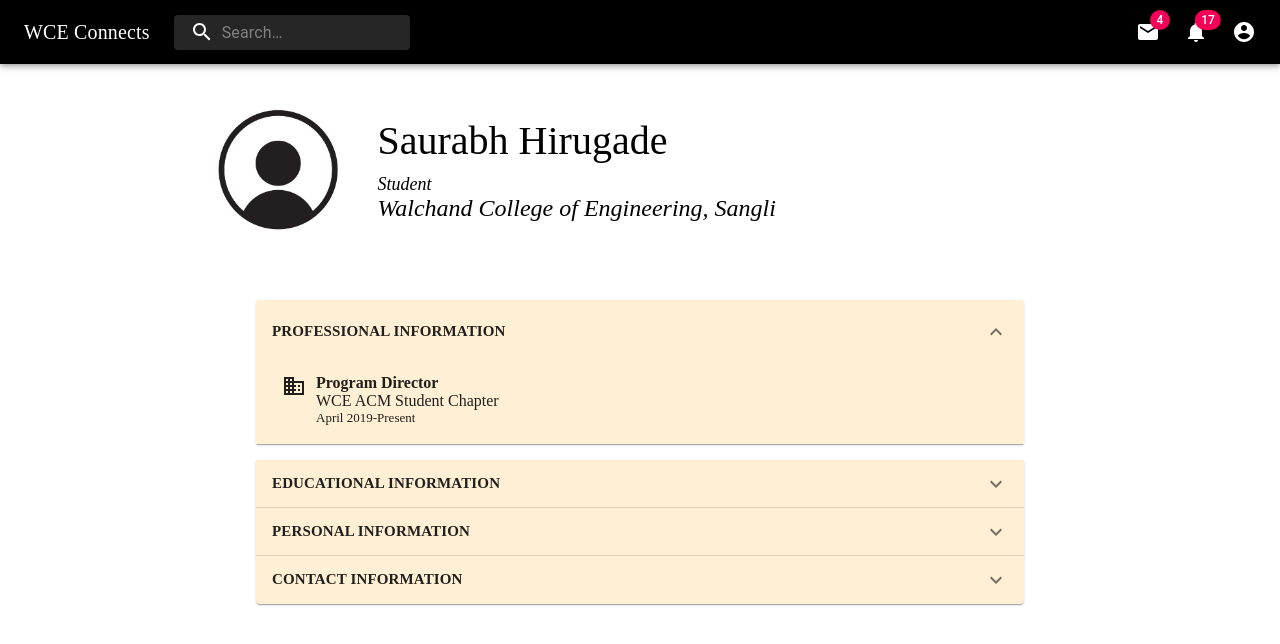
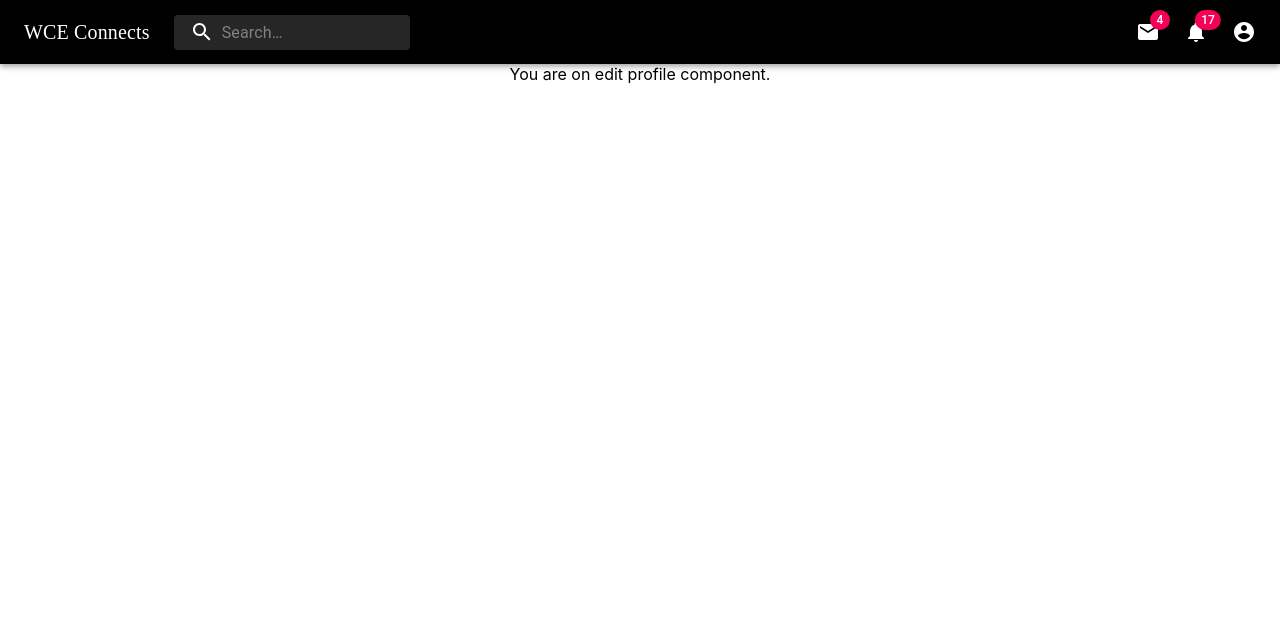
Before and after one commit to Webmaster-WCE/WCE-Connects, a React (Create React App) app: page /u/profile/userid/edit in a window 1280 px wide. Shown: the top 644 px of the page. Built offline with nearby package versions, Linux system fonts and the light colour scheme; a web font is replaced by a local one.

Commit message:
Updated EditProfile

```diff
--- a/src/Components/LoggedIn/profile/EditProfile.js
+++ b/src/Components/LoggedIn/profile/EditProfile.js
@@ -1,232 +1,11 @@
 import React from 'react'
-import Avatar from '@material-ui/core/Avatar';
-import { makeStyles } from '@material-ui/core/styles';
-import Accordion from '@material-ui/core/Accordion';
-import AccordionSummary from '@material-ui/core/AccordionSummary';
-import AccordionDetails from '@material-ui/core/AccordionDetails';
-import ExpandMoreIcon from '@material-ui/icons/ExpandMore';
-import BusinessIcon from '@material-ui/icons/Business';
-import SchoolRoundedIcon from '@material-ui/icons/SchoolRounded';
-import defaultPic from './default.png';
-import { Typography } from "@material-ui/core";
 
-
-const user = {
-    short_profile: {
-        first_name: 'Saurabh',
-        last_name: 'Hirugade',
-        post:'Student',
-        organization:'Walchand College of Engineering, Sangli',
-    },
-    professional_info: [
-        {
-            post: 'Program Director',
-            company: 'WCE ACM Student Chapter',
-            from:'April 2019',
-            to: 'Present'
-        },
-    ],
-    educational_info:[
-        {
-            school:'Walchand College of Engineering, Sangli',
-            course:'B.Tech in Computer Science and Engineering',
-            score:'8.37',
-            outof:'10',
-        },
-        {
-
-            school:'Swami Vivekanand College, Kolhapur',
-            course:'HSC (Science)',
-            score:'89.85',
-            outof:'100'
-        },
-
-    ],
-    personal_info: {
-        about_me: "Hello, I'm Pre-Final Year Computer Science And Enigneering Student. I love development and problem solving.",
-        birthdate:'11/09/2000',
-    },
-    contact_info: {
-        mobile_no: '7769983805',
-        email: 'saurabhhirugade@gmail.com',
-    },
-    profiles: {
-        linkedin: 'https://www.linkedin.com/in/saurabh-hirugade/',
-        github: 'https://github.com/cognitive-ninja',
-        twitter: 'https://twitter.com/DarkEnergy__',
-        youtube: '',
-        instagram: '',
-        facebook: '',
-    }
-}
-const useStyles = makeStyles((theme) => ({
-   root: {
-        padding:"2% 20% 10% 20%",
-    },
-    content: {
-        justifyContent: "center"
-    },
-    accordionItem: {
-        backgroundColor:"papayawhip",
-    },
-    heading: {
-        fontSize: theme.typography.pxToRem(15),
-        fontWeight: "600",
-        fontFamily: "Montserrat",
-        textAlign: "center"
-    },
-    subheading: {
-        textAlign:"left",
-        fontFamily:"Montserrat", fontSize:"medium",
-        fontWeight:"500",
-        margin:"0px",
-    },
-    basic_profile: {
-        padding: '30px',
-
-        // backgroundColor:'lightgrey',
-        display: 'flex',
-        flexDirection: 'row',
-        justifyContent: 'center',
-        alignItems: 'center'
-    },
-    propic: {
-        minWidth:'150px',
-        minHeight:'150px'
-    },
-    basic_info: {
-        textAlign:"left",
-        marginLeft:"25px",
-    },
-    details: {
-        fontFamily:"Montserrat",
-        textAlign:"left",
-        fontWeight: "300"
-    }
-  }));
-
-export default function ProfilePage() {
-
-    const classes = useStyles();
-    const [expanded, setExpanded] = React.useState(true);
-
-    const toggleExpanded = () => {
-      setExpanded(!expanded);
-    };
-
+const EditProfile = () => {
     return (
-        <>
-        <div style={{display: 'flex', flexDirection:"column", alignItems: 'center'}}>
-            <div className={classes.basic_profile}>
-                <div className="profile-photo">
-                    <Avatar alt="Profile Photo" className={classes.propic} src={defaultPic} />
-                </div>
-                <div className={classes.basic_info}>
-                    <div style={{display:"flex", justifyContent:"space-between", alignItems: 'center', minWidth: '700px'}}>
-                        <p style={{fontFamily:"Montserrat", fontSize:"40px", margin: "0px" }}>{user.short_profile.first_name} {user.short_profile.last_name}</p>
-                    </div>
-                    <div style={{fontFamily:"Montserrat",fontStyle:"italic", fontWeight:"300"}}>
-                        <p style={{ fontSize:"large",   margin:"10px 0px 0px 0px" }}>{user.short_profile.post}</p>
-                        <p style={{fontSize:"x-large",  margin:"0px" }}>{user.short_profile.organization}</p>
-                    </div>
-                </div>
-            </div>
+        <div>
+            You are on edit profile component.
         </div>
-
-    <div className={classes.root}>
-      <Accordion className={classes.accordionItem} expanded={expanded} onChange={toggleExpanded}>
-        <AccordionSummary
-          expandIcon={<ExpandMoreIcon />}
-          aria-controls="panel1d-content"
-          id="panel1d-header"
-        //   classes={{ content: classes.content }}
-        >
-          <Typography className={classes.heading}>PROFESSIONAL INFORMATION</Typography>
-        </AccordionSummary>
-
-        <AccordionDetails className={classes.details}>
-            <div style={{display:"flex", alignItems:"flex-start", padding:"2px 10px"}}>
-                <BusinessIcon />
-                <div style={{padding:"0px 10px"}}>
-                    <div style={{fontWeight: "700"}}>
-                        {user.professional_info[0].post}
-                    </div>
-                    {/* <br/> */}
-                    <div style={{fontWeight: "500"}}>
-                        {user.professional_info[0].company}
-                    </div>
-                    {/* <br/>   */}
-                    <div style={{fontSize: "small"}}>
-                        {user.professional_info[0].from}-{user.professional_info[0].to}
-                    </div>
-                </div>
-            </div>
-        </AccordionDetails>
-      </Accordion>
-      <Accordion className={classes.accordionItem}>
-        <AccordionSummary
-          expandIcon={<ExpandMoreIcon />}
-          aria-controls="panel2a-content"
-          id="panel2a-header"
-        >
-          <Typography className={classes.heading}>EDUCATIONAL INFORMATION</Typography>
-        </AccordionSummary>
-        <AccordionDetails className={classes.details}>
-            <div style={{display:"flex", alignItems:"flex-start", padding:"2px 10px"}}>
-                <SchoolRoundedIcon />
-                <div style={{padding:"0px 10px"}}>
-                    <div style={{fontWeight: "700"}}>
-                        {user.educational_info[0].school}
-                    </div>
-                    {/* <br/> */}
-                    <div style={{fontWeight: "500"}}>
-                        {user.educational_info[0].course}
-                    </div>
-                    {/* <br/>   */}
-                    <div style={{fontSize: "small"}}>
-                        {user.educational_info[0].score}/{user.educational_info[0].outof}
-                    </div>
-                </div>
-            </div>
-        </AccordionDetails>
-      </Accordion>
-      <Accordion className={classes.accordionItem}>
-        <AccordionSummary
-          expandIcon={<ExpandMoreIcon />}
-          aria-controls="panel1a-content"
-          id="panel1a-header"
-        >
-          <Typography className={classes.heading}>PERSONAL INFORMATION</Typography>
-        </AccordionSummary>
-        <AccordionDetails>
-
-            <div style={{display: 'flex', flexDirection: 'column', padding:"2px"}}>
-                <div style={{display:"flex", padding:"4px"}}><p className={classes.subheading}>About me:</p> <p style={{ margin:"0px", padding:"2px 10px 2px 10px",textAlign: 'left', fontFamily:"Montserrat", fontWeight:"300"}}>{user.personal_info.about_me}</p></div>
-                <hr/>
-                <div style={{display:"flex", padding:"4px"}}><p className={classes.subheading}>Birth-Date:</p> <p style={{margin:"0px", padding:"2px 10px 2px 10px",textAlign: 'left', fontFamily:"Montserrat", fontWeight:"300"}}>{user.personal_info.birthdate}</p></div>
-            </div>
-
-        </AccordionDetails>
-      </Accordion>
-      <Accordion className={classes.accordionItem}>
-        <AccordionSummary
-          expandIcon={<ExpandMoreIcon />}
-          aria-controls="panel2a-content"
-          id="panel2a-header"
-        >
-          <Typography className={classes.heading}>CONTACT INFORMATION</Typography>
-        </AccordionSummary>
-        <AccordionDetails>
-            <div style={{display: 'flex', flexDirection: 'column', padding:"2px"}}>
-                <div style={{display:"flex", padding:"4px"}}><p className={classes.subheading}>Email:</p> <p style={{ margin:"0px", padding:"2px 10px 2px 10px",textAlign: 'left', fontFamily:"Montserrat", fontWeight:"300"}}>{user.contact_info.email}</p></div>
-                <hr/>
-                <div style={{display:"flex", padding:"4px"}}><p className={classes.subheading}>Mobile No:</p> <p style={{margin:"0px", padding:"2px 10px 2px 10px",textAlign: 'left', fontFamily:"Montserrat", fontWeight:"300"}}>{user.contact_info.mobile_no}</p></div>
-            </div>
-        </AccordionDetails>
-      </Accordion>
-
-    </div>
-
-        </>
     )
 }
+
+export default EditProfile;
```
